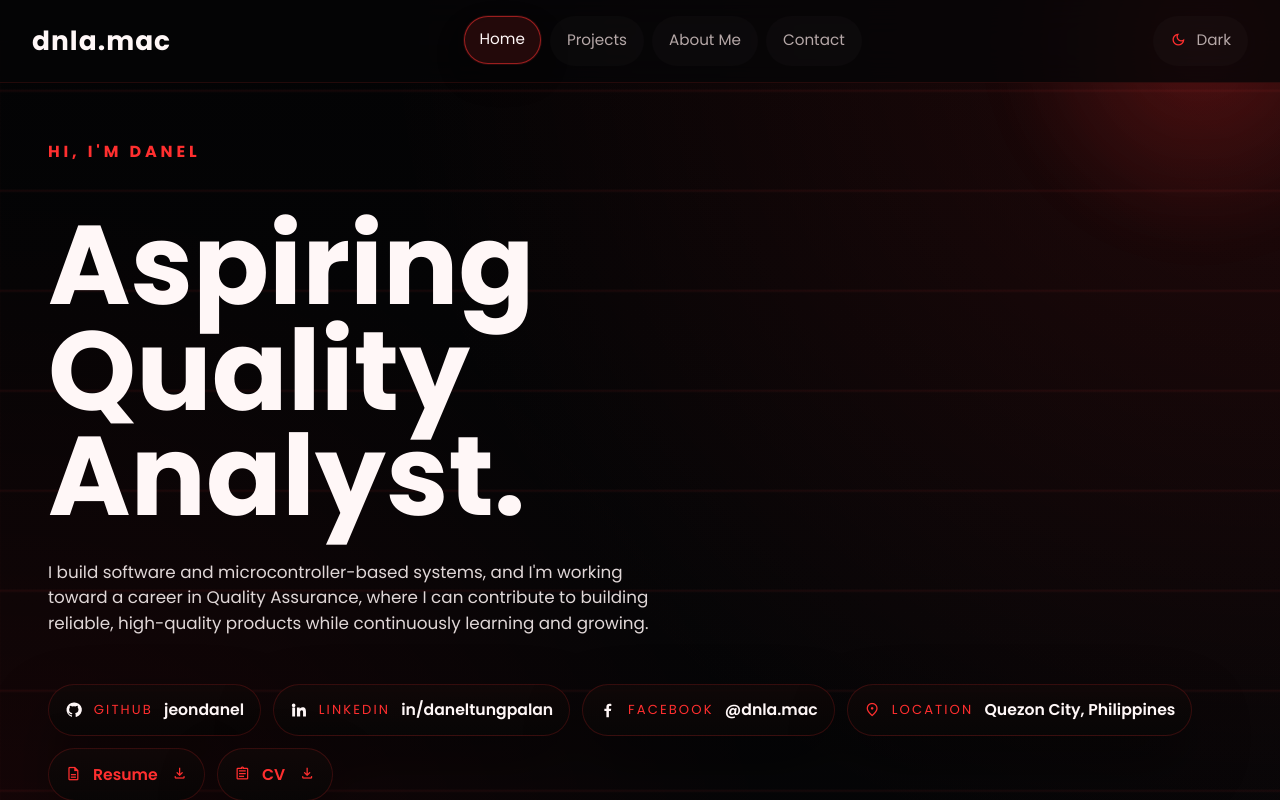
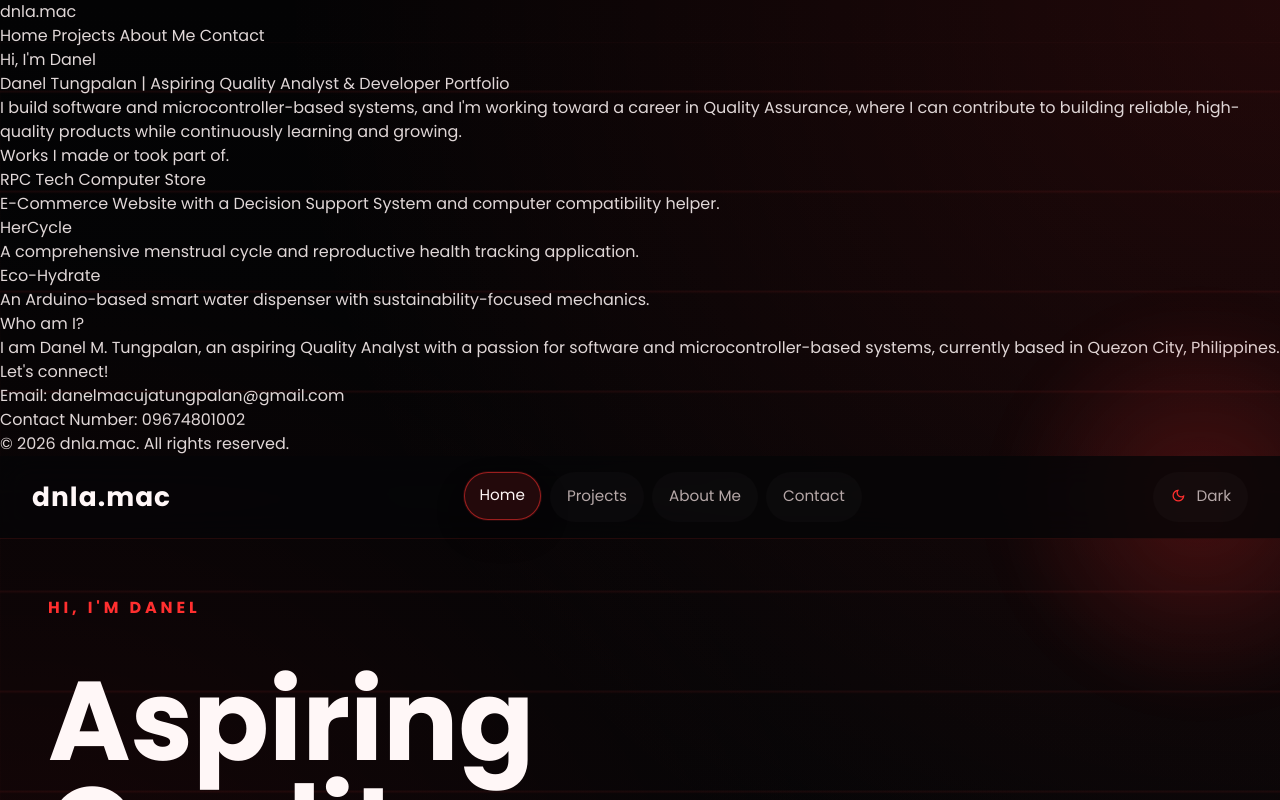
Before and after one commit to jeondanel/jeondanel.github.io, a Svelte app: page / in a window 1280 px wide. Shown: the top 800 px of the page. Built offline with nearby package versions, Linux system fonts and the light colour scheme; a web font is replaced by a local one.

Commit message:
edited some files

```diff
--- a/index.html
+++ b/index.html
@@ -4,10 +4,78 @@
     <meta charset="UTF-8" />
     <link rel="icon" type="image/svg+xml" href="/favicon.svg" />
     <meta name="viewport" content="width=device-width, initial-scale=1.0" />
-    <title>dnla.mac | Portfolio</title>
+
+    <title>Danel Tungpalan | Aspiring Quality Analyst & Developer Portfolio</title>
+    <meta
+      name="description"
+      content="Portfolio of Danel M. Tungpalan, an aspiring Quality Analyst and Software Developer from Quezon City, Philippines. Check out my software, hardware projects, and skills."
+    />
+
+    <!-- Open Graph / Facebook -->
+    <meta property="og:type" content="website" />
+    <meta property="og:url" content="https://jeondanel.github.io/" />
+    <meta property="og:title" content="Danel Tungpalan | Aspiring Quality Analyst & Developer Portfolio" />
+    <meta property="og:description" content="Portfolio of Danel M. Tungpalan, an aspiring Quality Analyst and Software Developer from Quezon City, Philippines." />
+    <meta property="og:image" content="https://jeondanel.github.io/favicon.svg" />
+
+    <!-- Twitter -->
+    <meta property="twitter:card" content="summary_large_image" />
+    <meta property="twitter:url" content="https://jeondanel.github.io/" />
+    <meta property="twitter:title" content="Danel Tungpalan | Aspiring Quality Analyst & Developer Portfolio" />
+    <meta property="twitter:description" content="Portfolio of Danel M. Tungpalan, an aspiring Quality Analyst and Software Developer from Quezon City, Philippines." />
+    <meta property="twitter:image" content="https://jeondanel.github.io/favicon.svg" />
   </head>
   <body>
-    <div id="app"></div>
+    <div id="app">
+      <!-- SEO Fallback Content for Web Crawlers & Screen Readers (Svelte replaces this on mount) -->
+      <header>
+        <a href="#home">dnla.mac</a>
+        <nav aria-label="Primary">
+          <a href="#home">Home</a>
+          <a href="#projects">Projects</a>
+          <a href="#about">About Me</a>
+          <a href="#contact">Contact</a>
+        </nav>
+      </header>
+      <main>
+        <section id="home">
+          <p>Hi, I'm Danel</p>
+          <h1>Danel Tungpalan | Aspiring Quality Analyst & Developer Portfolio</h1>
+          <p>
+            I build software and microcontroller-based systems, and I'm working toward a career in
+            Quality Assurance, where I can contribute to building reliable, high-quality products
+            while continuously learning and growing.
+          </p>
+        </section>
+        <section id="projects">
+          <h2>Works I made or took part of.</h2>
+          <article>
+            <h3>RPC Tech Computer Store</h3>
+            <p>E-Commerce Website with a Decision Support System and computer compatibility helper.</p>
+          </article>
+          <article>
+            <h3>HerCycle</h3>
+            <p>A comprehensive menstrual cycle and reproductive health tracking application.</p>
+          </article>
+          <article>
+            <h3>Eco-Hydrate</h3>
+            <p>An Arduino-based smart water dispenser with sustainability-focused mechanics.</p>
+          </article>
+        </section>
+        <section id="about">
+          <h2>Who am I?</h2>
+          <p>I am Danel M. Tungpalan, an aspiring Quality Analyst with a passion for software and microcontroller-based systems, currently based in Quezon City, Philippines.</p>
+        </section>
+        <section id="contact">
+          <h2>Let's connect!</h2>
+          <p>Email: danelmacujatungpalan@gmail.com</p>
+          <p>Contact Number: 09674801002</p>
+        </section>
+      </main>
+      <footer>
+        <p>&copy; 2026 dnla.mac. All rights reserved.</p>
+      </footer>
+    </div>
     <script type="module" src="/src/main.ts"></script>
   </body>
 </html>
--- a/src/App.svelte
+++ b/src/App.svelte
@@ -361,17 +361,17 @@
   />
   <!-- Open Graph / Facebook -->
   <meta property="og:type" content="website" />
-  <meta property="og:url" content="https://jeondanel.github.io/Portfolio/" />
+  <meta property="og:url" content="https://jeondanel.github.io/" />
   <meta property="og:title" content="Danel Tungpalan | Aspiring Quality Analyst & Developer" />
   <meta property="og:description" content="Portfolio of Danel M. Tungpalan, an aspiring Quality Analyst and Software Developer from Quezon City, Philippines." />
-  <meta property="og:image" content="https://jeondanel.github.io/Portfolio/favicon.svg" />
+  <meta property="og:image" content="https://jeondanel.github.io/favicon.svg" />
 
   <!-- Twitter -->
   <meta property="twitter:card" content="summary_large_image" />
-  <meta property="twitter:url" content="https://jeondanel.github.io/Portfolio/" />
+  <meta property="twitter:url" content="https://jeondanel.github.io/" />
   <meta property="twitter:title" content="Danel Tungpalan | Aspiring Quality Analyst & Developer" />
   <meta property="twitter:description" content="Portfolio of Danel M. Tungpalan, an aspiring Quality Analyst and Software Developer from Quezon City, Philippines." />
-  <meta property="twitter:image" content="https://jeondanel.github.io/Portfolio/favicon.svg" />
+  <meta property="twitter:image" content="https://jeondanel.github.io/favicon.svg" />
 </svelte:head>
 
 {#if isLoading}
```
Also changed, not shown: public/robots.txt, 1 other file (tests, documents, lock files or other folders).
